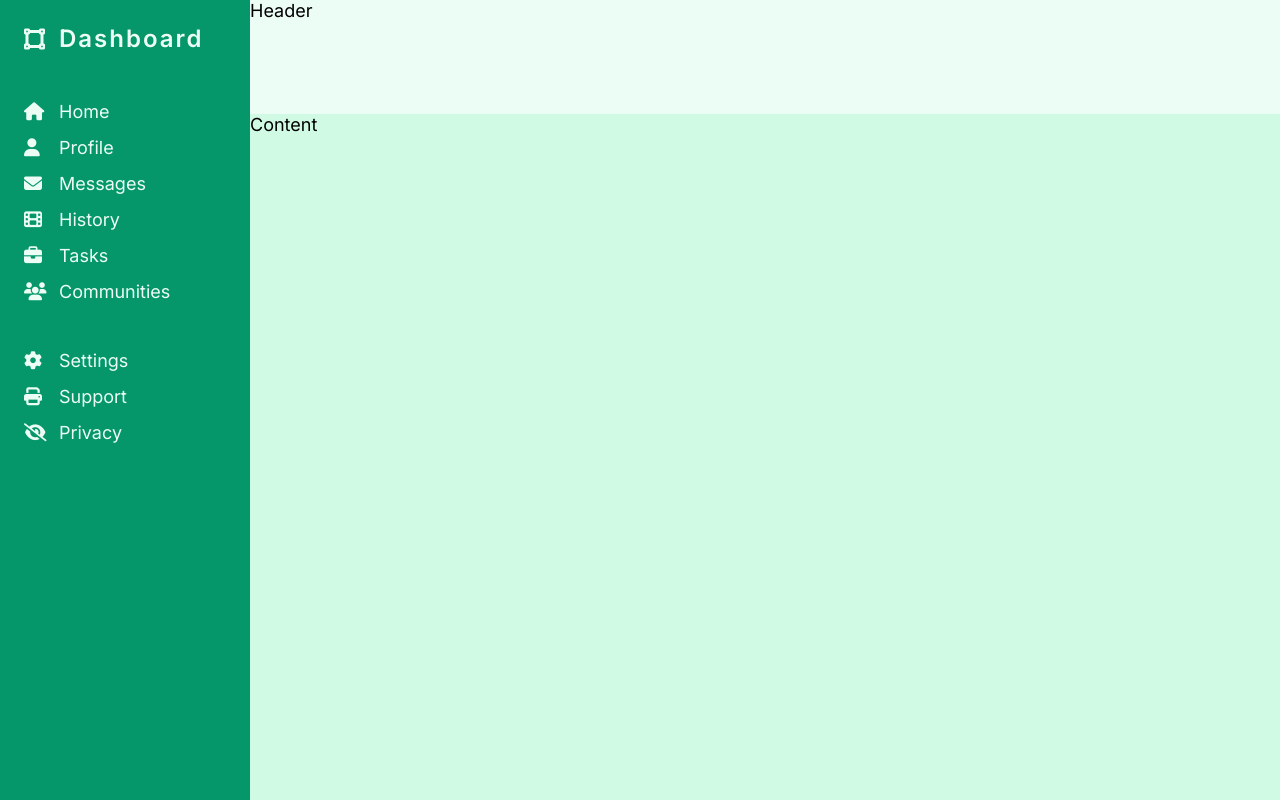
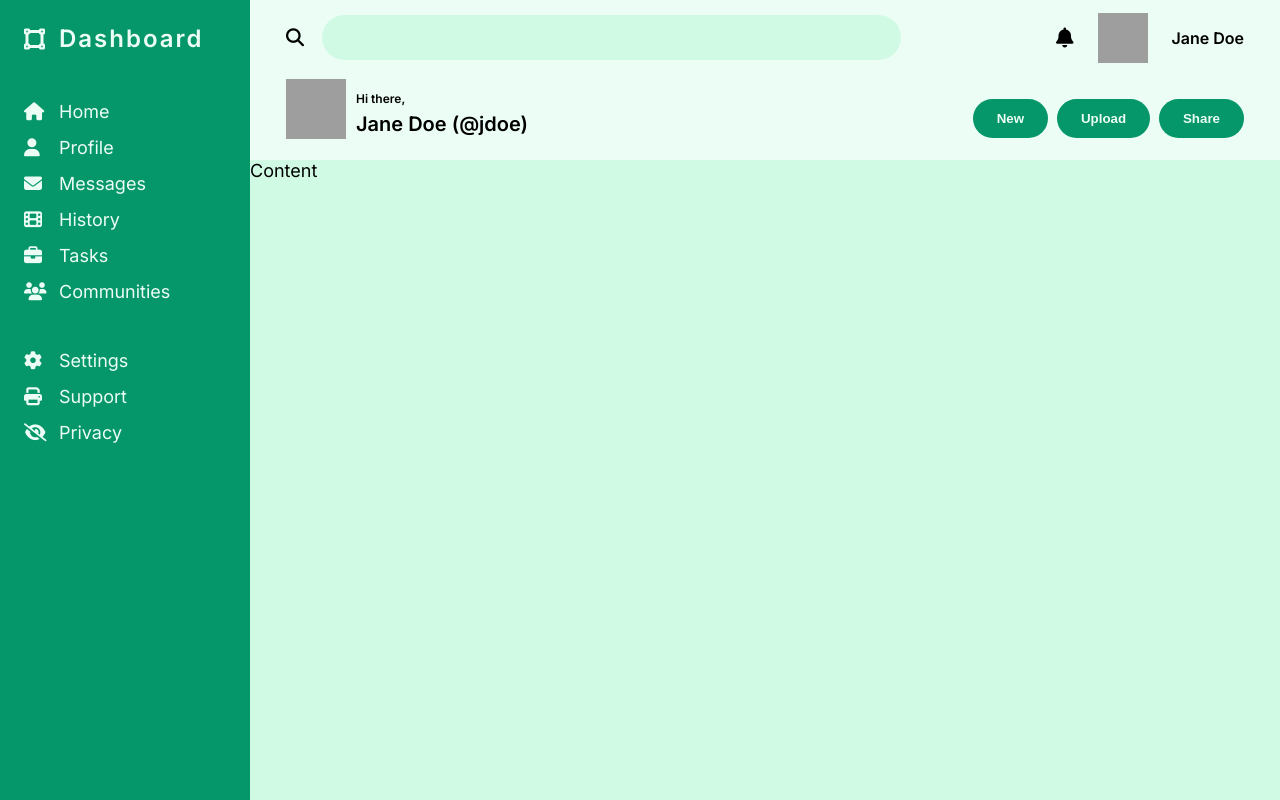
Before and after one commit to mathewbushuru/cssgrid-dashboard, a plain HTML site: page index.html in a window 1280 px wide. Drawn offline with Linux system fonts and the light colour scheme; grey boxes are pictures that could not be loaded.

Commit message:
add desktop header

```diff
--- a/index.html
+++ b/index.html
@@ -36,7 +36,32 @@
       </div>
 
       <!-- Header   -->
-      <div class="header">Header</div>
+      <div class="header">
+        <div class="searchBar">
+          <i class="fa-solid fa-search"></i>
+          <input
+            type="search"
+            name="q"
+            aria-label="searchBar"
+            class="searchInput"
+          />
+        </div>
+        <div class="profile">
+          <i class="fa-solid fa-bell"></i>
+          <img src="https://unsplash.it/50" alt="profileLogo" />
+          <span>Jane Doe</span>
+        </div>
+        <div class="greeting">
+          <img src="https://unsplash.it/60" alt="profileLogo" />
+          <span class="greetingIntro">Hi there,</span>
+          <span class="greetingName">Jane Doe (@jdoe)</span>
+        </div>
+        <div class="actionBtns">
+          <button class="btn">New</button>
+          <button class="btn">Upload</button>
+          <button class="btn">Share</button>
+        </div>
+      </div>
 
       <!-- Content  -->
       <div class="content">Content</div>
--- a/style.css
+++ b/style.css
@@ -40,11 +40,24 @@ body {
   flex: 1;
 }
 
+.btn {
+    padding: 12px 24px;
+    border: none;
+    border-radius: 20px;
+    background-color: var(--primary600);
+    color: var(--primary50);
+    cursor: pointer;
+    font-weight: 600;
+}
+.btn:hover{
+    background-color: var(--primary500);
+}
+
 @media screen and (min-width: 500px) {
   .dashboard {
     display: grid;
     grid-template-columns: minmax(250px, 1fr) 6fr;
-    grid-template-rows: minmax(100px, 1fr) 6fr;
+    grid-template-rows: minmax(160px, 1fr) 6fr;
   }
   .sidebar {
     grid-column: 1/2;
@@ -58,6 +71,10 @@ body {
   .header {
     grid-column: 2/3;
     grid-row: 1/2;
+    display: grid;
+    grid-template-columns: 2fr 1fr;
+    grid-template-rows: 75px 75px;
+    row-gap: 6px;
   }
   .content {
     grid-column: 2/3;
@@ -73,7 +90,7 @@ body {
     row-gap: 15px;
     column-gap: 5px;
   }
-  .sidebar .logoWrapper{
+  .sidebar .logoWrapper {
     margin-top: 6px;
     font-weight: 600;
     font-size: 24px;
@@ -84,4 +101,62 @@ body {
   .sidebar span {
     cursor: pointer;
   }
+
+  .header .searchBar{
+    padding: 36px;
+    display: flex;
+    align-items: center;
+    gap: 18px;
+  }
+  .header .searchBar .searchInput{
+    flex: 1;
+    border: none;
+    border-radius: 24px;
+    background-color: var(--primary100);
+    padding: 12px 18px;
+    font: inherit;
+  }
+  .header .searchBar .searchInput:focus{
+    outline: none;
+  }
+  .header .profile{
+    padding: 36px;
+    font-size: 16px;
+    font-weight: 600;
+    display: flex;
+    align-items: center;
+    justify-content: flex-end;
+    gap: 24px;
+  }
+  .header .profile i{
+    font-size: 20px;
+  }
+  .header .greeting {
+    padding: 0 36px;
+    font-weight: 600;
+    grid-row: 2/3;
+    display: grid;
+    grid-template-columns: 50px auto;
+    grid-template-rows: repeat(2,25px);
+    column-gap: 20px;
+    row-gap: 6px;
+  }
+  .header .greeting img{
+    grid-row: 1/3;
+    align-self: center;
+  }
+  .header .greeting .greetingIntro {
+    font-size: 12px;
+    align-self: end;
+  }
+  .header .greeting .greetingName {
+    font-size: 20px;
+    align-self: start;
+  }
+  .header .actionBtns {
+    padding: 36px;
+    display: flex;
+    align-items: center;
+    justify-content: space-between;
+  }
 }
```
